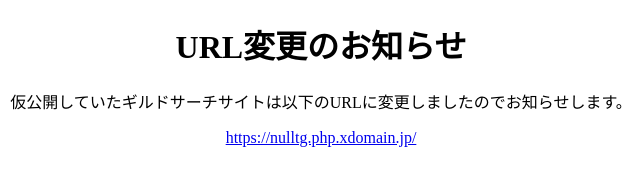
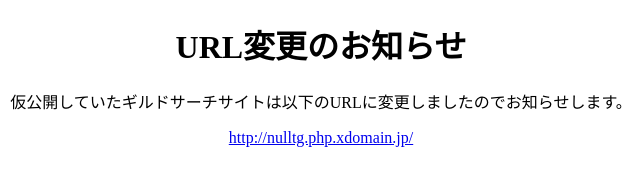
Before and after one commit to nulltg/nulltg.github.io, a plain HTML site: page index.html in a window 1280 px wide. Shown: the full height of the page, 319-959 px from the left. Drawn offline with Linux system fonts and the light colour scheme.

Commit message:
Update index.html

```diff
--- a/index.html
+++ b/index.html
@@ -10,7 +10,7 @@
 <center>
 	<h1>URL変更のお知らせ</h1>
 	<p>仮公開していたギルドサーチサイトは以下のURLに変更しましたのでお知らせします。</p>
-	<a href="https://nulltg.php.xdomain.jp/">https://nulltg.php.xdomain.jp/</a>
+	<a href="http://nulltg.php.xdomain.jp/">http://nulltg.php.xdomain.jp/</a>
 </center>
 
 </body>
```
